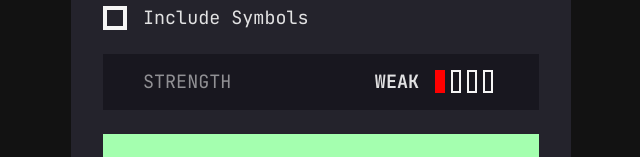
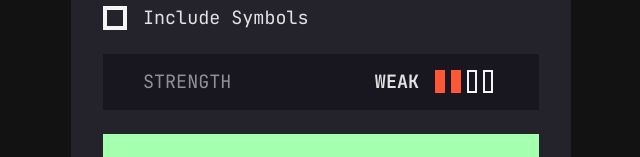
Before and after one commit to jueet/password-generator, a React (Vite) app: page / in a window 1280 px wide. Shown: the part 518-675 px from the top of the page, without its empty margins (319-959 px from the left). Built offline with nearby package versions, Linux system fonts and the light colour scheme.

Commit message:
Added a lowest level of strength

```diff
--- a/package.json
+++ b/package.json
@@ -1,7 +1,7 @@
 {
   "name": "password-generator",
   "private": true,
-  "version": "0.1.0",
+  "version": "1.0.0",
   "type": "module",
   "scripts": {
     "dev": "vite",
--- a/src/App.css
+++ b/src/App.css
@@ -6,6 +6,7 @@
   --neon-green: #a4ffaf;
   --neon-yellow: #FFF205;
   --neon-red: #FE0000;
+  --neon-orange: #FF5733;
   --black: #24232C;
   --gray: #5f5f5f;
   --dark: #18171F;
--- a/src/components/StrengthMeter.module.css
+++ b/src/components/StrengthMeter.module.css
@@ -37,12 +37,17 @@
 
 .red,
 .green,
-.yellow {
+.yellow,
+.orange {
   border: 2px solid transparent;
 }
 
 .red {
   background-color: var(--neon-red);
+}
+
+.orange {
+  background-color: var(--neon-orange);
 }
 
 .yellow {
--- a/src/components/StrengthMeter.tsx
+++ b/src/components/StrengthMeter.tsx
@@ -4,18 +4,6 @@ interface Props {
   password: string;
   poolSize: number;
 }
-
-const StrengthChecker = ({ password, poolSize }: Props) => {
-  const strength = password.length * Math.log2(poolSize);
-
-  if (strength < 50) {
-    return StrngthIndicator.WEAK;
-  } else if (strength >= 50 && strength < 75) {
-    return StrngthIndicator.MEDIUM;
-  } else {
-    return StrngthIndicator.STRONG;
-  }
-};
 
 const StrngthIndicator = {
   STRONG: {
@@ -30,32 +18,48 @@ const StrngthIndicator = {
   },
   WEAK: {
     text: "weak",
+    color: "orange",
+    level: 2,
+  },
+  TOWEAK: {
+    text: "to weak",
     color: "red",
     level: 1,
   },
 };
 
+const StrengthChecker = ({ password, poolSize }: Props) => {
+  const strength = password.length * Math.log2(poolSize);
+  if (strength < 35) {
+    return StrngthIndicator.TOWEAK;
+  } else if (strength < 50) {
+    return StrngthIndicator.WEAK;
+  } else if (strength >= 50 && strength < 75) {
+    return StrngthIndicator.MEDIUM;
+  } else {
+    return StrngthIndicator.STRONG;
+  }
+};
+
 function StrengthMeter(props: Props) {
   const { text, color, level } = StrengthChecker(props);
-  const bar = [];
-  let unit;
-
-  for (let i = 0; i < 4; i++) {
-    unit =
-      i < level ? (
-        <div className={styles.bar + " " + styles[color]} key={i}></div>
-      ) : (
-        <div className={styles.bar} key={i}></div>
-      );
-    bar.push(unit);
-  }
-
   return (
     <div className={styles.container}>
       <p className="uppercase">strength</p>
       <div className={styles.meter}>
         <span className={styles["meter-text"] + " " + "uppercase"}>{text}</span>
-        {bar}
+        <div
+          className={styles.bar + " " + (level > 0 ? styles[color] : "")}
+        ></div>
+        <div
+          className={styles.bar + " " + (level > 1 ? styles[color] : "")}
+        ></div>
+        <div
+          className={styles.bar + " " + (level > 2 ? styles[color] : "")}
+        ></div>
+        <div
+          className={styles.bar + " " + (level > 3 ? styles[color] : "")}
+        ></div>
       </div>
     </div>
   );
```
